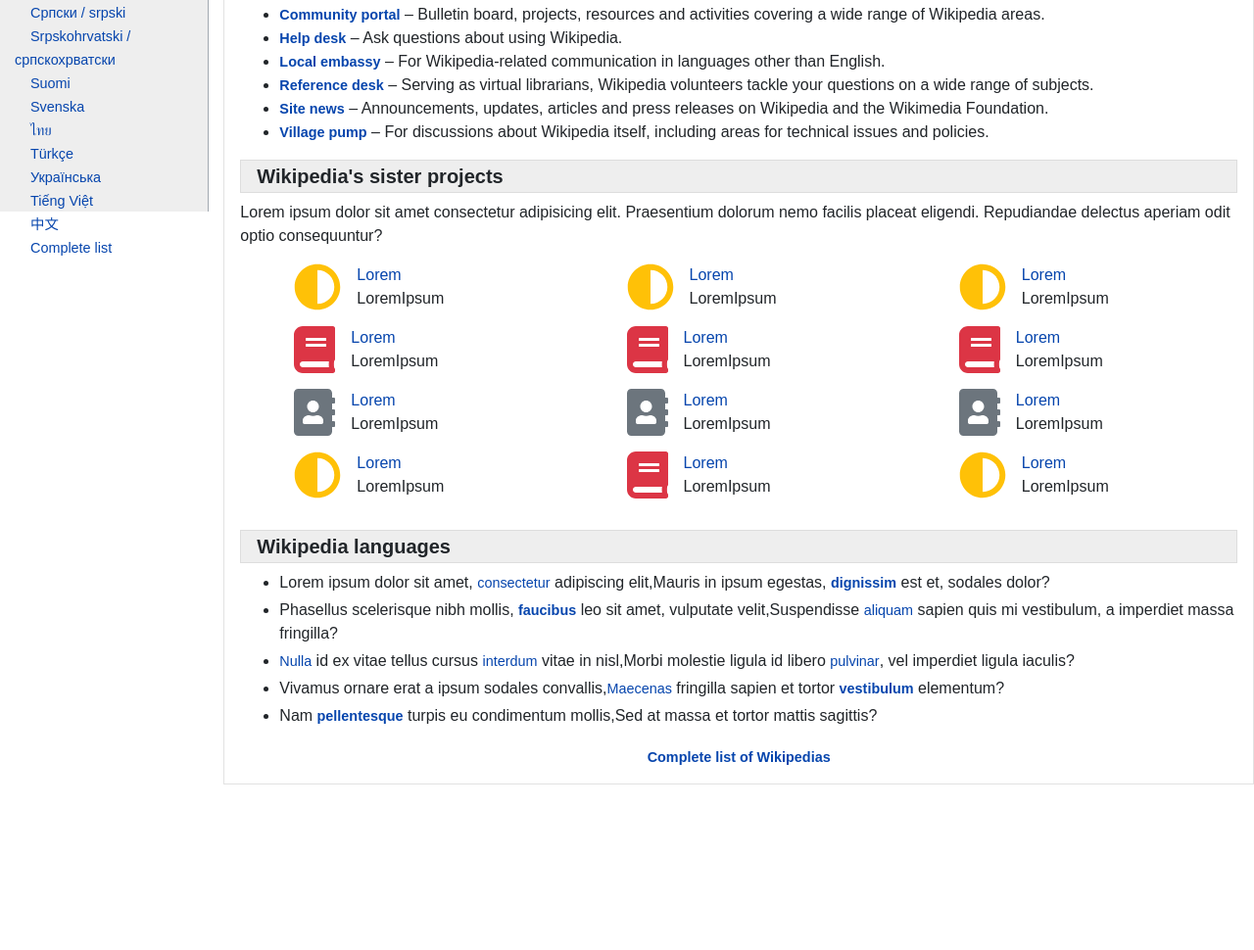
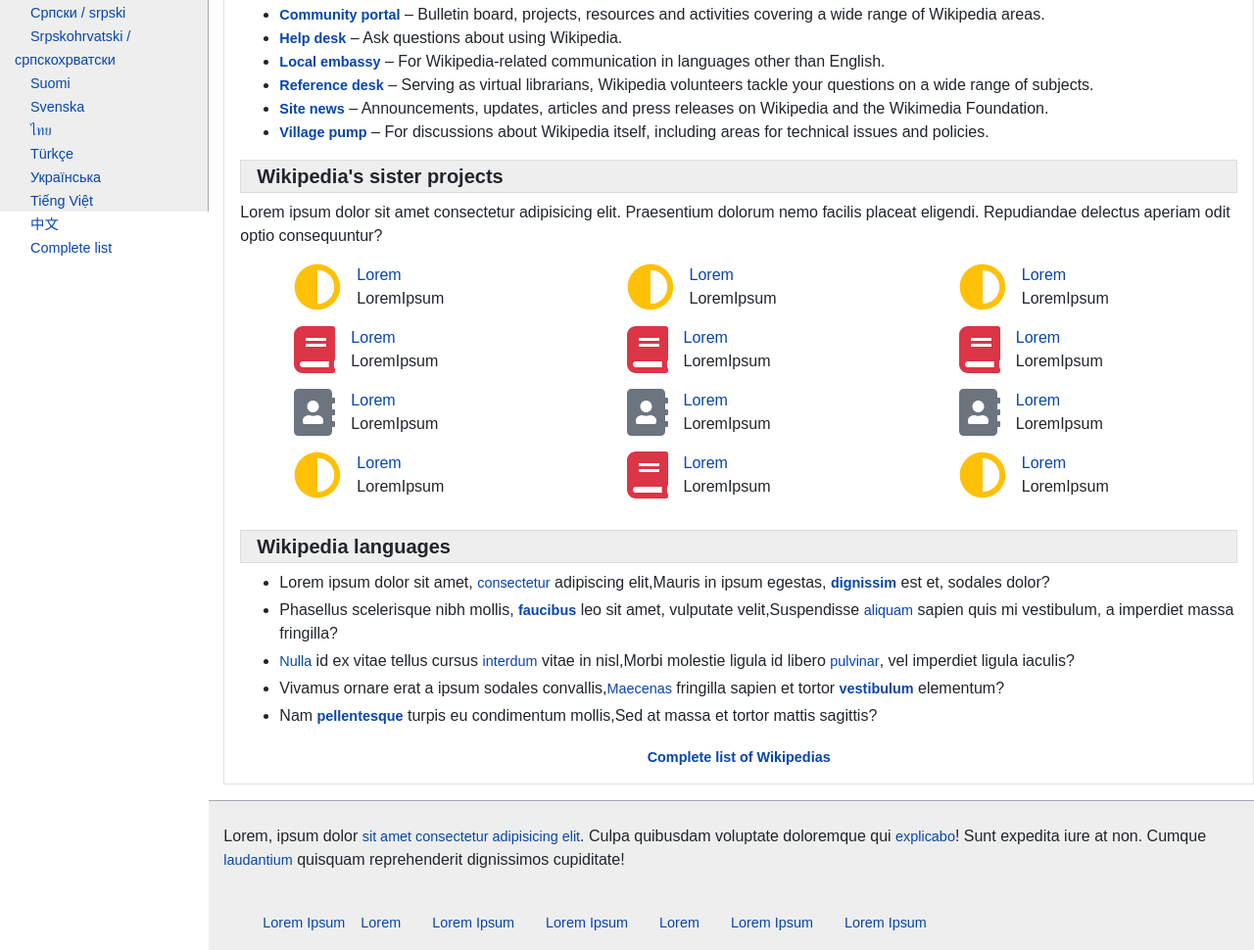
Before and after one commit to bernicenora/Recreating-Wikipedia-HomePage, a plain HTML site: page index.html in a window 1280 px wide. Shown: the part 2184-3154 px from the top of the page at 98% size. Before the commit the page ends 2985 px from the top, so only its background shows below. Drawn offline with nearby package versions, Linux system fonts and the light colour scheme.

Commit message:
Re-created Wikipedia's Landing Page Design using Bootstrap 4

```diff
--- a/index.html
+++ b/index.html
@@ -382,7 +382,7 @@
           <p>Lorem ipsum dolor sit amet consectetur adipisicing elit. Praesentium dolorum nemo facilis placeat eligendi. Repudiandae delectus aperiam odit optio consequuntur?</p>
           <!---Projects-->
           <div class="d-flex">
-          <div class="col-lg-4">
+          <div class="col-sm-4">
             <ul>
 
               <li class="remove-bullet pb-3 d-flex"><i class="fas fa-adjust fa-3x text-warning"></i><span class="pl-3"><a href="#" class="text-capitalize box-links">Lorem</a><br>LoremIpsum</span></li>
@@ -391,7 +391,7 @@
               <li class="remove-bullet pb-3 d-flex"><i class="fas fa-adjust fa-3x text-warning"></i><span class="pl-3"><a href="#" class="text-capitalize box-links">Lorem</a><br>LoremIpsum</span></li>
             </ul>
           </div>
-          <div class="col-lg-4">
+          <div class="col-sm-4">
             <ul>
                 <li class="remove-bullet pb-3 d-flex"><i class="fas fa-adjust fa-3x text-warning"></i><span class="pl-3"><a href="#" class="text-capitalize box-links">Lorem</a><br>LoremIpsum</span></li>
                 <li class="remove-bullet pb-3 d-flex"><i class="fas fa-book fa-3x text-danger"></i><span class="pl-3"><a href="#" class="text-capitalize box-links">Lorem</a><br>LoremIpsum</span></li>
@@ -399,7 +399,7 @@
                 <li class="remove-bullet pb-3 d-flex"><i class="fas fa-book fa-3x text-danger"></i><span class="pl-3"><a href="#" class="text-capitalize box-links">Lorem</a><br>LoremIpsum</span></li>
             </ul>
           </div>
-          <div class="col-lg-4">
+          <div class="col-sm-4">
             <ul>
                 <li class="remove-bullet pb-3 d-flex"><i class="fas fa-adjust fa-3x text-warning"></i><span class="pl-3"><a href="#" class="text-capitalize box-links">Lorem</a><br>LoremIpsum</span></li>
                 <li class="remove-bullet pb-3 d-flex"><i class="fas fa-book fa-3x text-danger"></i><span class="pl-3"><a href="#" class="text-capitalize box-links">Lorem</a><br>LoremIpsum</span></li>
@@ -428,6 +428,24 @@
   </div>
 </section>
 <!---Footer Section--->
+<footer>
+  <div class="container-fluid">
+    <div class="row">
+      <div class="col-xl-10 col-lg-9 col-md-9 ml-auto mt-3" style="background-color:#eee; border-top:1px solid #a2a9b1;">
+        <p class="py-4">Lorem, ipsum dolor <a href="#">sit amet consectetur adipisicing elit</a>. Culpa quibusdam voluptate doloremque qui <a href="#">explicabo</a>! Sunt expedita iure at non. Cumque <a href="#">laudantium</a> quisquam reprehenderit dignissimos cupiditate!</p>
+        <ul class="d-flex justify-content-start">
+          <li class="remove-bullet"><a href="#">Lorem Ipsum</a></li>
+          <li class="px-3 remove-bullet"><a href="#">Lorem</a></li>
+          <li class="px-3 remove-bullet"><a href="#">Lorem Ipsum</a></li>
+          <li class="px-3 remove-bullet"><a href="#">Lorem Ipsum</a></li>
+          <li class="px-3 remove-bullet"><a href="#">Lorem</a></li>
+          <li class="px-3 remove-bullet"><a href="#">Lorem Ipsum</a></li>
+          <li class="px-3 remove-bullet"><a href="#">Lorem Ipsum</a></li>
+        </ul>
+      </div>
+    </div>
+  </div>
+</footer>
 <!---End of Footer Section--->
 <!--End of Other Areas of Wikipedia Section-->
     <!-- Optional JavaScript -->
```
